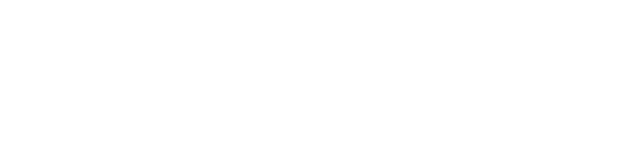
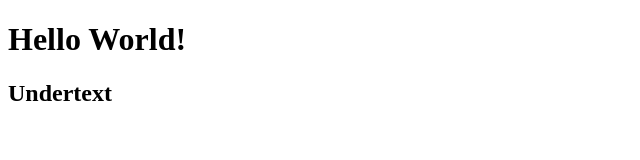
Before and after one commit to Adimanneu/Adimanneu.github.io, a plain HTML site: page index.html in a window 1280 px wide. Shown: the whole page, without its empty margins (0-640 px from the left). Drawn offline with Linux system fonts and the light colour scheme.

Commit message:
h1,h2
h1 and h2 added

```diff
--- a/index.html
+++ b/index.html
@@ -7,6 +7,8 @@
     <title>Document</title>
 </head>
 <body>
-
+    <h1>Hello World!
+    </h1>
+    <h2> Undertext </h2>
 </body>
 </html>
```
